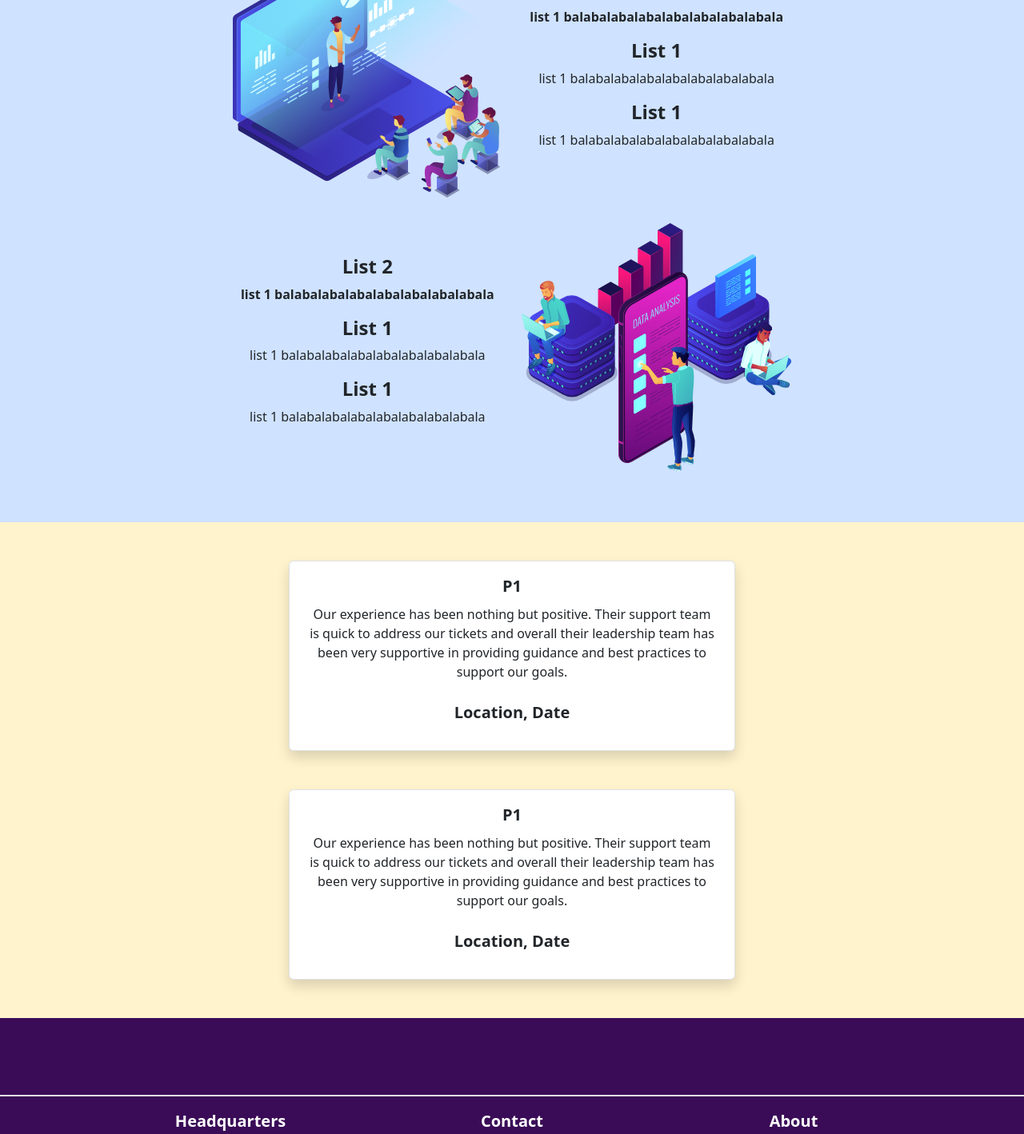
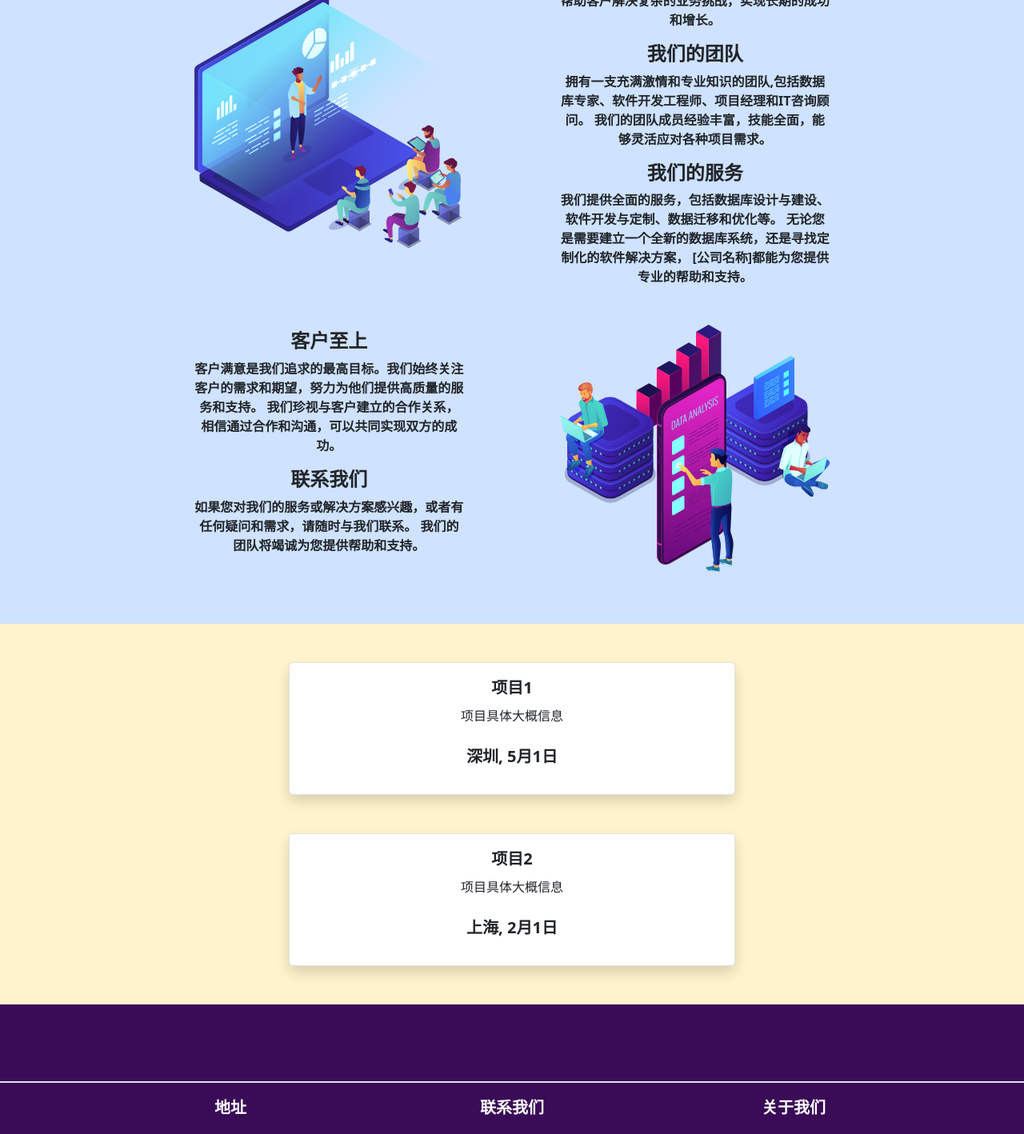
Before and after one commit to jimmysoccer/haiminCompany, a React (Create React App) app: page /about in a window 1280 px wide. Shown: the part 860-2278 px from the top of the page at 80% size. Built offline with nearby package versions, Linux system fonts and the light colour scheme.

Commit message:
add description

```diff
--- a/src/imgs/image.js
+++ b/src/imgs/image.js
@@ -1,7 +1,7 @@
 import computerScreen from "./computer-screen.svg";
 import intranet from "./intranet-technical.svg";
 import logo from "./logo.jpg";
-import company from "./company.jfif";
+import company from "./company.jpg";
 import wave from "./wave.svg";
 
 export const computerScreenIcon = computerScreen;
--- a/src/pages/home/components/footer_container.js
+++ b/src/pages/home/components/footer_container.js
@@ -9,26 +9,22 @@ export const FooterContainer = () => {
       <div className="w-100 h-1 border mt-5"></div>
       <Grid container justifyContent={"center"}>
         <Grid item md={3} margin={2}>
-          <p className="fs-5 fw-bold">Headquarters</p>
-          <p>CHN shanghai jiading</p>
+          <p className="fs-5 fw-bold">地址</p>
+          <p>上海市XXXXX</p>
         </Grid>
         <Grid item md={3} margin={2}>
-          <p className="fs-5 fw-bold">Contact</p>
-          <p className="m-0">example@email.com</p>
-          <p className="m-0">telephone</p>
+          <p className="fs-5 fw-bold">联系我们</p>
+          <p className="m-0">邮箱@email.com</p>
+          <p className="m-0">电话</p>
         </Grid>
         <Grid item md={3} margin={2}>
-          <p className="fs-5 fw-bold">About</p>
-          <p>
-            Axero is a technology company that builds digital workplace and
-            intranet software for employee-centric organizations around the
-            world.
-          </p>
+          <p className="fs-5 fw-bold">关于我们</p>
+          <p>海民科技是一家专业的数据库建造和软件开发公司</p>
         </Grid>
       </Grid>
       <div className="w-100 h-1 border mb-5"></div>
       <Grid container justifyContent={"center"}>
-        haimin company ©
+        海民科技 ©
       </Grid>
     </div>
   );
--- a/src/pages/home/components/functionality_container.js
+++ b/src/pages/home/components/functionality_container.js
@@ -7,8 +7,13 @@ export const FunctionalityContainer = () => {
       <div className="container text-center pb-5">
         <h1 className="fs-2 fw-bold pt-5 pb-5">专业数据库与软件解决方案</h1>
         <Grid container justifyContent={"center"} padding={2}>
-          <Grid item xs={12} md={4} className="d-flex justify-content-center">
-            <div className="container">
+          <Grid
+            item
+            xs={12}
+            md={4}
+            className="d-flex mx-5 justify-content-center"
+          >
+            <div className="container d-flex">
               <img
                 src={computerScreenIcon}
                 alt="computer screen"
@@ -19,16 +24,23 @@ export const FunctionalityContainer = () => {
           <Grid
             item
             md={4}
-            className="container m-0 d-flex flex-column justify-content-center"
+            className="container mx-5 d-flex flex-column justify-content-center"
           >
-            <h3 className="fs-4 fw-bold ">List 1</h3>
+            <h3 className="fs-4 fw-bold ">我们的使命</h3>
             <p className="fs-6 fw-bold">
-              list 1 balabalabalabalabalabalabalabala
+              我们的使命是通过创新和卓越的技术解决方案，帮助客户解决复杂的业务挑战，实现长期的成功和增长。
             </p>
-            <h3 className="fs-4 fw-bold ">List 1</h3>
-            <p>list 1 balabalabalabalabalabalabalabala</p>
-            <h3 className="fs-4 fw-bold ">List 1</h3>
-            <p>list 1 balabalabalabalabalabalabalabala</p>
+            <h3 className="fs-4 fw-bold ">我们的团队</h3>
+            <p className="fs-6 fw-bold">
+              拥有一支充满激情和专业知识的团队,包括数据库专家、软件开发工程师、项目经理和IT咨询顾问。
+              我们的团队成员经验丰富，技能全面，能够灵活应对各种项目需求。
+            </p>
+            <h3 className="fs-4 fw-bold ">我们的服务</h3>
+            <p className="fs-6 fw-bold">
+              我们提供全面的服务，包括数据库设计与建设、软件开发与定制、数据迁移和优化等。
+              无论您是需要建立一个全新的数据库系统，还是寻找定制化的软件解决方案，
+              [公司名称]都能为您提供专业的帮助和支持。
+            </p>
           </Grid>
         </Grid>
         <Grid container padding={2} justifyContent={"center"}>
@@ -36,19 +48,26 @@ export const FunctionalityContainer = () => {
             item
             xs={12}
             md={4}
-            className="container m-0 d-flex flex-column justify-content-center"
+            className="container mx-5 d-flex flex-column justify-content-center"
           >
-            <h3 className="fs-4 fw-bold ">List 2</h3>
+            <h3 className="fs-4 fw-bold ">客户至上</h3>
             <p className="fs-6 fw-bold">
-              list 1 balabalabalabalabalabalabalabala
+              客户满意是我们追求的最高目标。我们始终关注客户的需求和期望，努力为他们提供高质量的服务和支持。
+              我们珍视与客户建立的合作关系，相信通过合作和沟通，可以共同实现双方的成功。
             </p>
-            <h3 className="fs-4 fw-bold ">List 1</h3>
-            <p>list 1 balabalabalabalabalabalabalabala</p>
-            <h3 className="fs-4 fw-bold ">List 1</h3>
-            <p>list 1 balabalabalabalabalabalabalabala</p>
+            <h3 className="fs-4 fw-bold ">联系我们</h3>
+            <p className="fs-6 fw-bold">
+              如果您对我们的服务或解决方案感兴趣，或者有任何疑问和需求，请随时与我们联系。
+              我们的团队将竭诚为您提供帮助和支持。
+            </p>
           </Grid>
-          <Grid item xs={12} md={4} className="d-flex justify-content-center">
-            <div className="container">
+          <Grid
+            item
+            xs={12}
+            md={4}
+            className="d-flex mx-5 justify-content-center"
+          >
+            <div className="container d-flex">
               <img
                 src={intranetIcon}
                 alt="computer screen"
--- a/src/pages/home/components/projects_container.js
+++ b/src/pages/home/components/projects_container.js
@@ -16,16 +16,11 @@ export const ProjectsContainer = () => {
             md={6}
             className="w-50 p-3 my-5 border bg-white shadow rounded"
           >
-            <p className="fs-5 fw-bold m-0">P1</p>
+            <p className="fs-5 fw-bold m-0">项目1</p>
             <div className="d-flex justify-content-center">
-              <p className="p-2">
-                Our experience has been nothing but positive. Their support team
-                is quick to address our tickets and overall their leadership
-                team has been very supportive in providing guidance and best
-                practices to support our goals.
-              </p>
+              <p className="p-2">项目具体大概信息</p>
             </div>
-            <p className="fs-5 fw-bold">Location, Date</p>
+            <p className="fs-5 fw-bold">深圳, 5月1日</p>
           </Grid>
         </Grid>
         <Grid container justifyContent={"center"}>
@@ -35,16 +30,11 @@ export const ProjectsContainer = () => {
             md={6}
             className="w-50 p-3 mb-5 border bg-white shadow rounded"
           >
-            <p className="fs-5 fw-bold m-0">P1</p>
+            <p className="fs-5 fw-bold m-0">项目2</p>
             <div className="d-flex justify-content-center">
-              <p className="p-2">
-                Our experience has been nothing but positive. Their support team
-                is quick to address our tickets and overall their leadership
-                team has been very supportive in providing guidance and best
-                practices to support our goals.
-              </p>
+              <p className="p-2">项目具体大概信息</p>
             </div>
-            <p className="fs-5 fw-bold">Location, Date</p>
+            <p className="fs-5 fw-bold">上海, 2月1日</p>
           </Grid>
         </Grid>
       </Grid>
```
Also changed, not shown: src/imgs/company.jpg (added), 1 other file (tests, documents, lock files or other folders).
